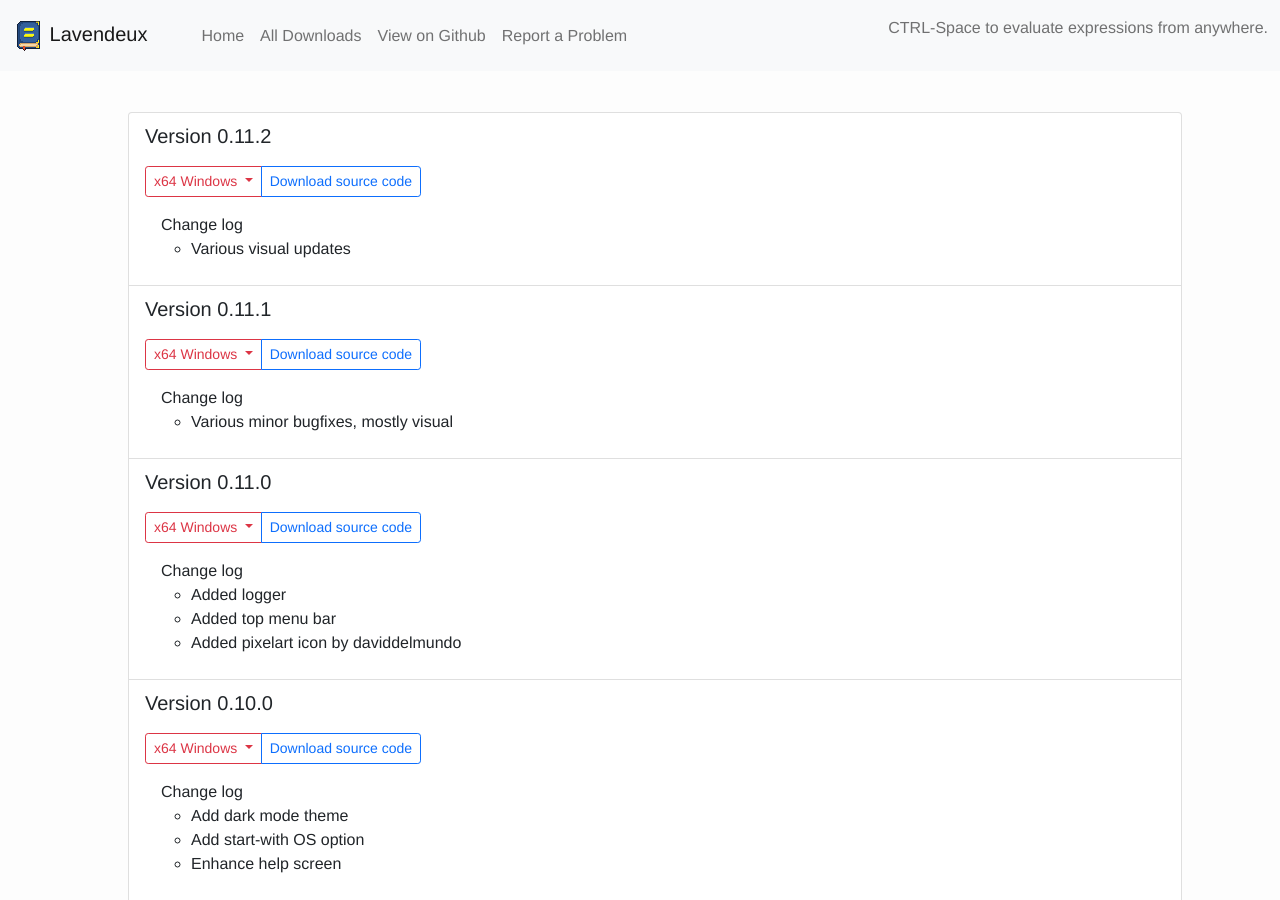
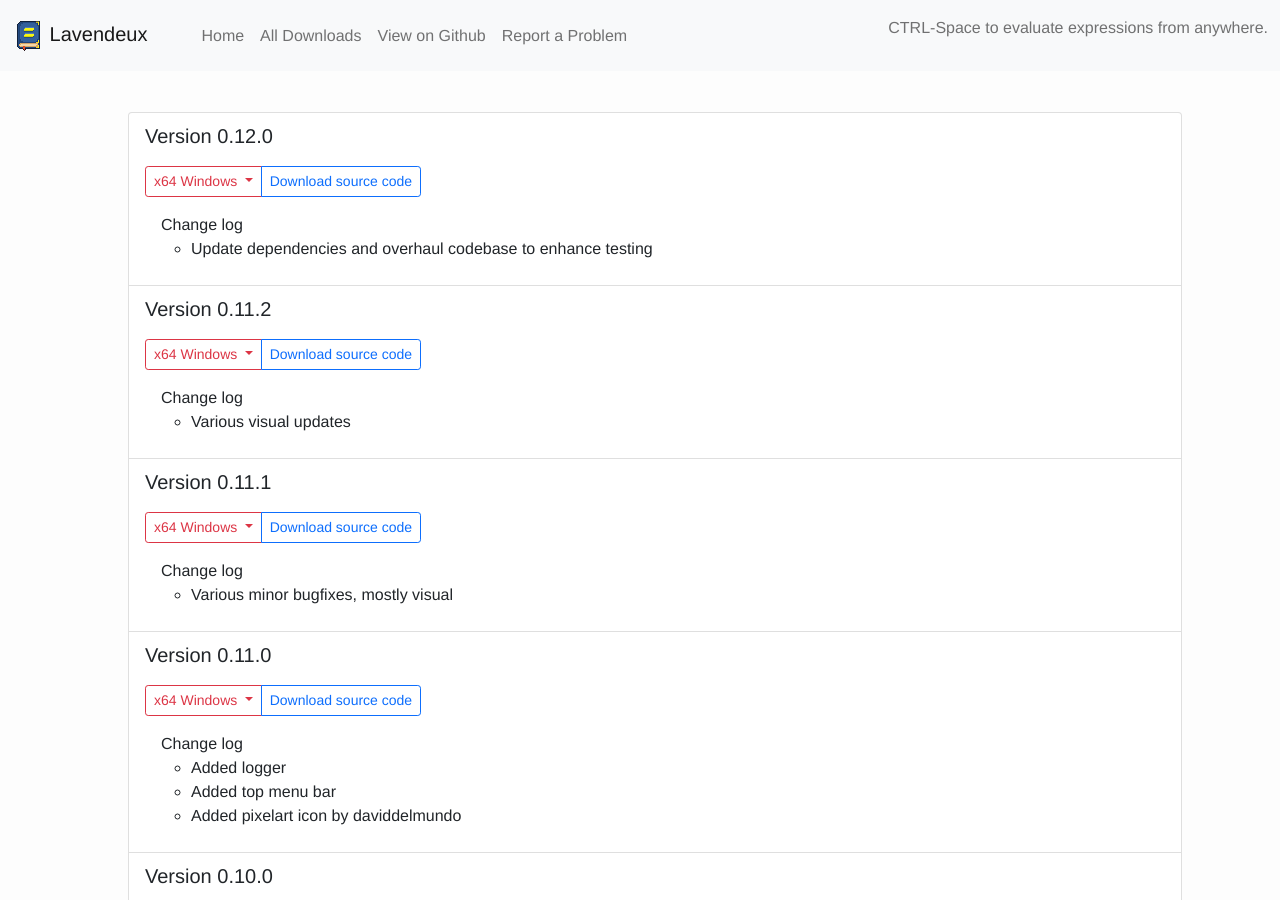
Before and after one commit to rscarson/rscarson.github.io, a Jekyll site: the page built from downloads.html, in a window 1280 px wide and 900 px high. Built offline with Jekyll 4.4.1, drawn with Linux system fonts in a browser that asks for light colours.

Commit message:
new release

```diff
--- a/_data/releases.json
+++ b/_data/releases.json
@@ -1,4 +1,17 @@
 [
+	{
+		"name": "0.12.0",
+		"changelog": [
+			"Update dependencies and overhaul codebase to enhance testing",
+		],
+		"downloads": {
+			"win_install": "https://github.com/rscarson/Lavendeux/releases/download/0.12.0/lavendeux_0.12.0_x64_en-US.msi.zip",
+			"win_zip": "https://github.com/rscarson/Lavendeux/releases/download/0.12.0/lavendeux.exe",
+			"github": "https://github.com/rscarson/Lavendeux/releases/tag/0.12.0",
+			"source": "https://github.com/rscarson/Lavendeux/archive/0.12.0.tar.gz"
+		}
+	},
+
 	{
 		"name": "0.11.2",
 		"changelog": [
```
